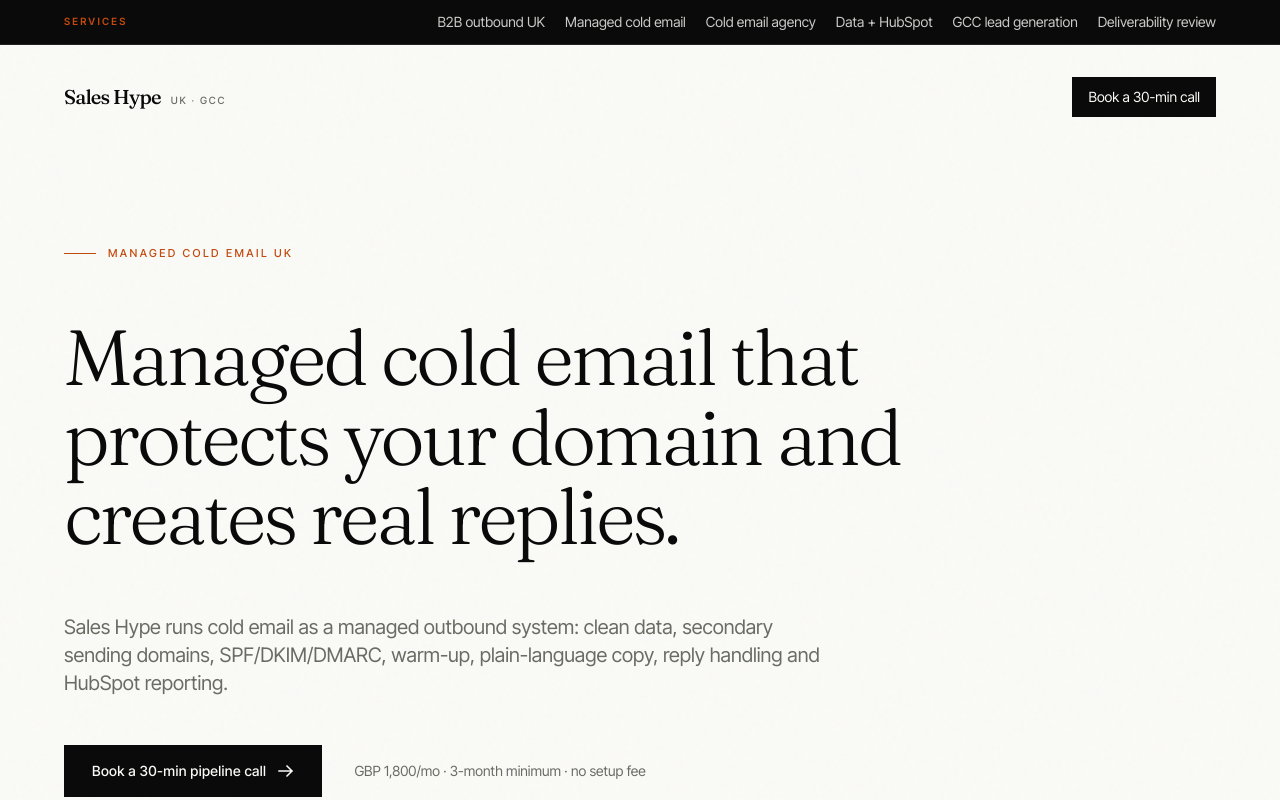
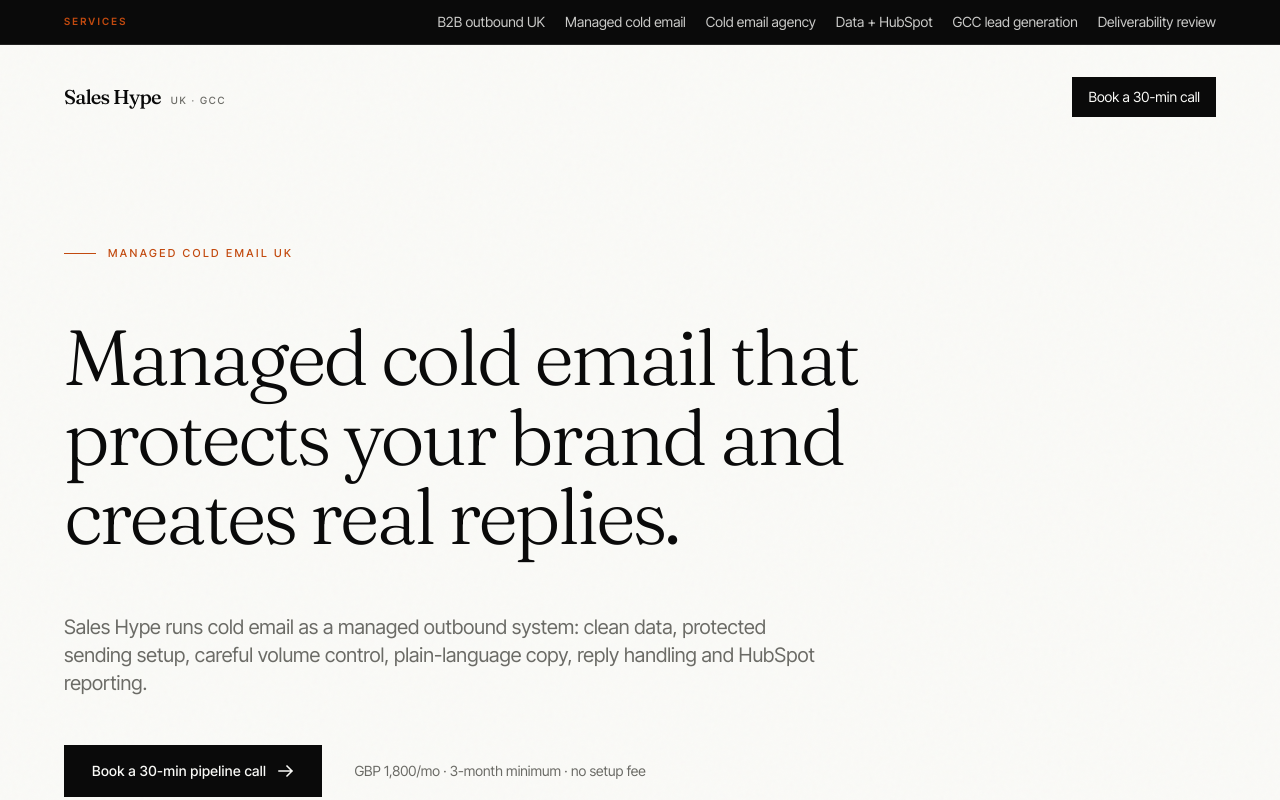
Before and after one commit to tareq-arch/saleshype-site, a Next.js app: page /managed-cold-email-uk in a window 1280 px wide. Shown: the top 800 px of the page. Built offline with nearby package versions, Linux system fonts and the light colour scheme.

Commit message:
Soften managed cold email infrastructure copy

```diff
--- a/app/managed-cold-email-uk/page.tsx
+++ b/app/managed-cold-email-uk/page.tsx
@@ -3,7 +3,7 @@
 
 export const metadata: Metadata = {
   title: "Managed Cold Email UK",
-  description: "Managed cold email for UK B2B founders. Sales Hype handles lists, copy, domains, warm-up, deliverability, reply routing and HubSpot reporting.",
+  description: "Managed cold email for UK B2B founders. Sales Hype handles lists, copy, protected sending setup, deliverability, reply routing and HubSpot reporting.",
   alternates: { canonical: "/managed-cold-email-uk" },
 };
 
@@ -11,18 +11,18 @@
   return (
     <SeoLandingPage
       eyebrow="Managed cold email UK"
-      title="Managed cold email that protects your domain and creates real replies."
-      description="Sales Hype runs cold email as a managed outbound system: clean data, secondary sending domains, SPF/DKIM/DMARC, warm-up, plain-language copy, reply handling and HubSpot reporting."
+      title="Managed cold email that protects your brand and creates real replies."
+      description="Sales Hype runs cold email as a managed outbound system: clean data, protected sending setup, careful volume control, plain-language copy, reply handling and HubSpot reporting."
       primaryKeyword="managed cold email UK"
       supportingKeywords={["cold email agency UK", "cold email deliverability consultant", "B2B cold email outreach", "managed cold outreach"]}
       sections={[
-        { title: "Cold email is unforgiving", body: "Bad lists, rushed sending, tracking-heavy templates and exposed brand domains can damage a campaign quickly. The work is not just writing emails. The work is protecting the infrastructure and learning from real replies." },
+        { title: "Cold email is unforgiving", body: "Bad lists, rushed sending, tracking-heavy templates and exposed brand infrastructure can damage a campaign quickly. The work is not just writing emails. The work is protecting the setup and learning from real replies." },
         { title: "Reply rate matters more than open rate", body: "Sales Hype focuses on useful signals: positive replies, meetings, pipeline movement and deliverability health. Opens can be noisy and sometimes harmful when tracking pixels affect placement." },
         { title: "Done for you, not dumped on your team", body: "We build the lists, write the sequences, manage the infrastructure, monitor campaigns and route interested replies so your team can focus on sales conversations." },
       ]}
-      bullets={["Secondary sending domains set up for cold outreach.", "SPF, DKIM and DMARC configured before launch.", "Apollo lists cleaned around your ICP.", "Human-written sequence copy with follow-up logic.", "Daily campaign management and deliverability checks.", "Interested replies routed into HubSpot for follow-up."]}
+      bullets={["Protected sending setup for cold outreach.", "Authentication and reputation checks before launch.", "Prospect data cleaned around your ICP.", "Human-written sequence copy with follow-up logic.", "Daily campaign management and deliverability checks.", "Interested replies routed into HubSpot for follow-up."]}
       faqs={[
-        { question: "Should I send cold email from my main domain?", answer: "No. Your main domain should be protected. Sales Hype uses secondary sending domains and proper authentication so cold outreach does not put your core brand email at risk." },
+        { question: "Should I send cold email from my main domain?", answer: "No. Your main domain should be protected. Sales Hype uses a separated sending setup and proper authentication so cold outreach does not put your core brand email at risk." },
         { question: "How fast can a managed cold email campaign launch?", answer: "The normal pace is two weeks to launch. Week one is ICP, list, copy and infrastructure. Week two is launch and monitoring." },
         { question: "Do you write the email copy?", answer: "Yes. Sales Hype writes the sequence and follow-ups in a direct operator voice, then adjusts based on actual reply data." },
       ]}
```
